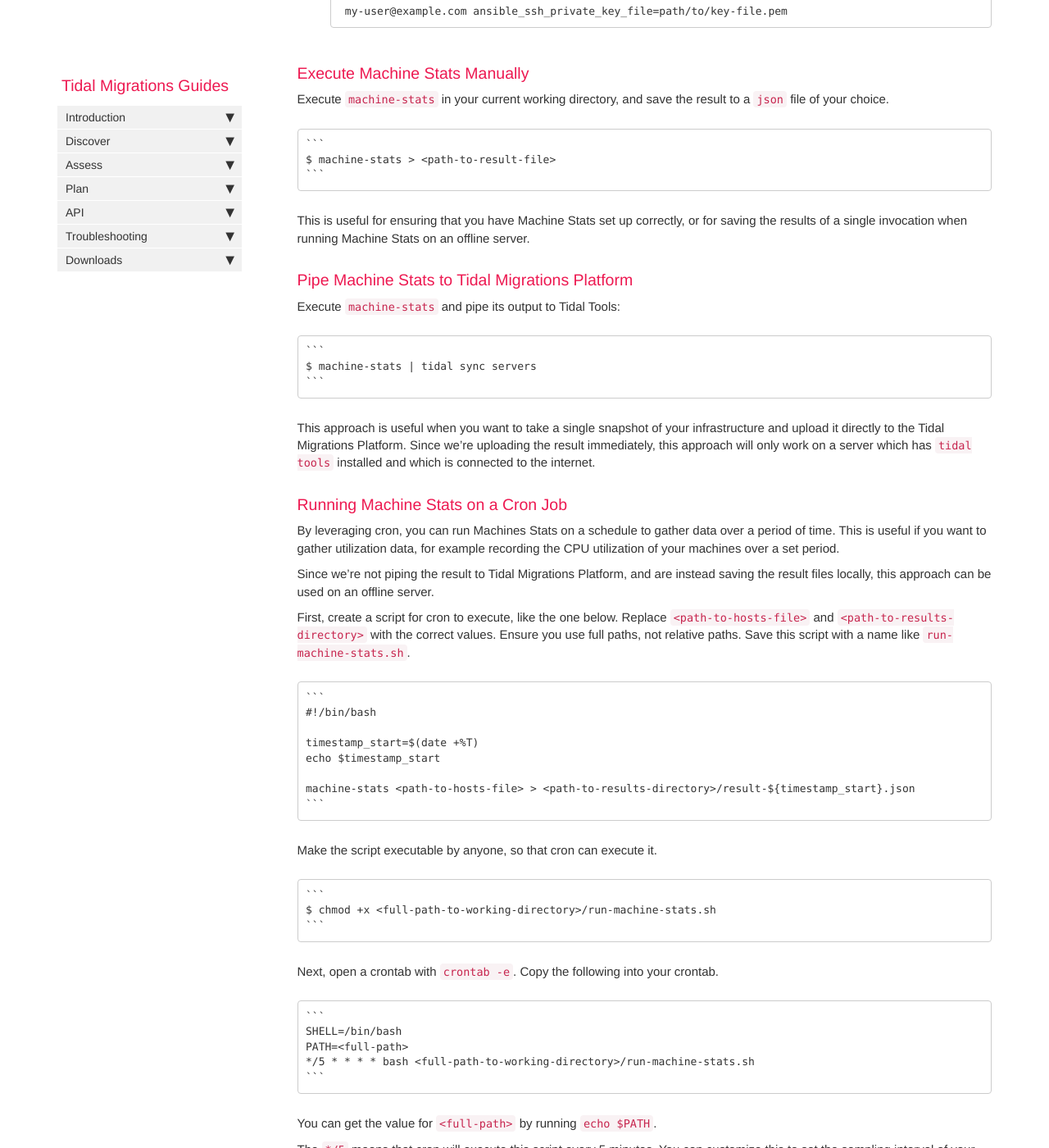
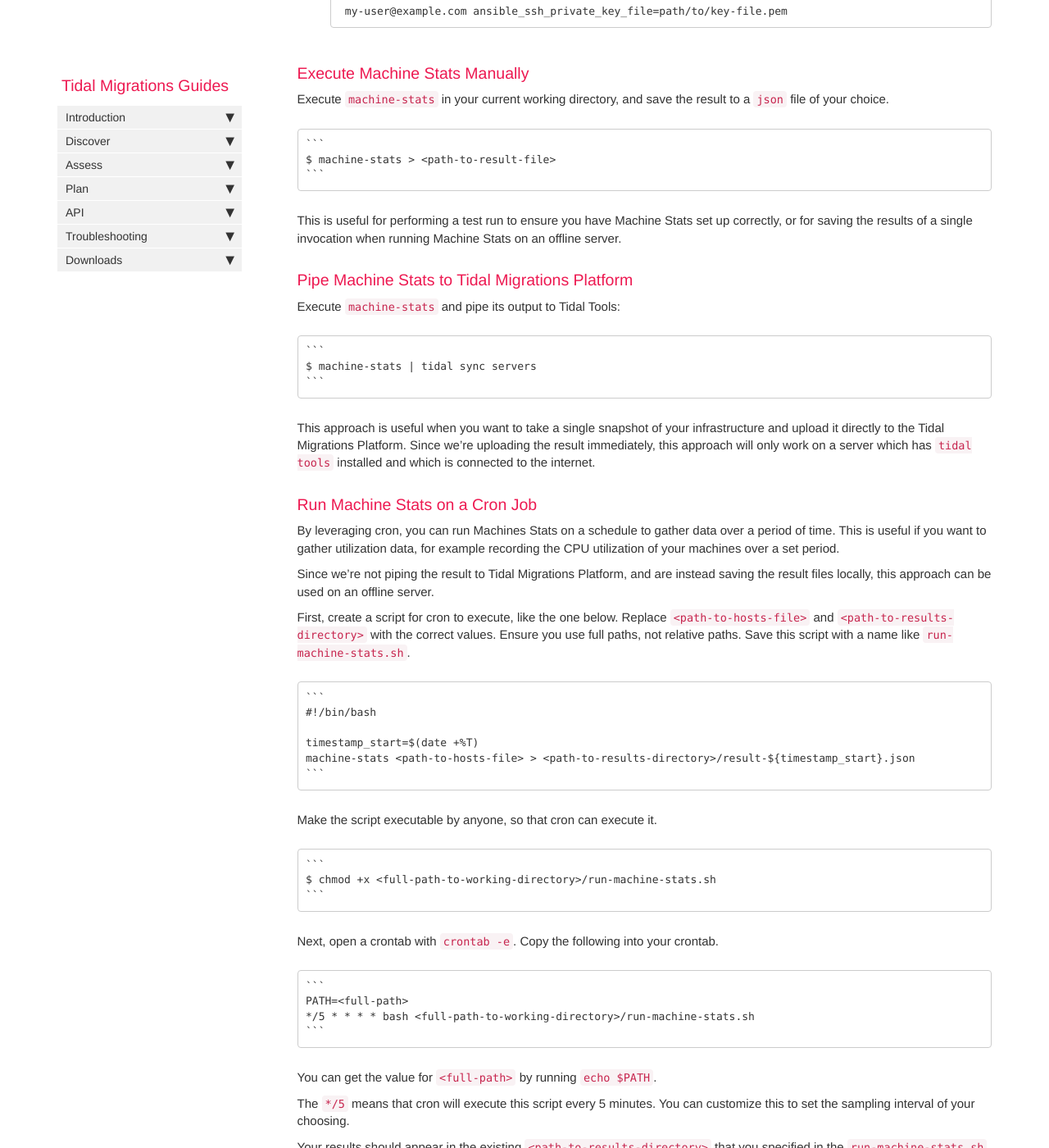
Before and after one commit to tidalmigrations/tidalmigrations.github.io, a Jekyll site: the page built from pages/tidal tools/machine_stats.md, in a window 1280 px wide and 1400 px high, scrolled down 2499 px. Shown: the whole window at 82% size. Built offline with Jekyll 4.4.1, drawn with Linux system fonts in a browser that asks for light colours; nearby versions of some CDN libraries; comment, search, counter and statistics services are not loaded; some of the changed text lies outside the part shown.

Commit message:
Small grammar tweaks, removed uneccessary lines from example scripts

````diff
--- a/pages/tidal tools/machine_stats.md
+++ b/pages/tidal tools/machine_stats.md
@@ -132,7 +132,7 @@ Execute `machine-stats` in your current working directory, and save the result t
     $ machine-stats > <path-to-result-file>
     ```
 
-This is useful for ensuring that you have Machine Stats set up correctly, or for saving the results of a single invocation when running Machine Stats on an offline server.
+This is useful for performing a test run to ensure you have Machine Stats set up correctly, or for saving the results of a single invocation when running Machine Stats on an offline server.
 
 ### Pipe Machine Stats to Tidal Migrations Platform
 
@@ -144,7 +144,7 @@ Execute `machine-stats` and pipe its output to Tidal Tools:
 
 This approach is useful when you want to take a single snapshot of your infrastructure and upload it directly to the Tidal Migrations Platform. Since we're uploading the result immediately, this approach will only work on a server which has `tidal tools` installed and which is connected to the internet.
 
-### Running Machine Stats on a Cron Job
+### Run Machine Stats on a Cron Job
 
 By leveraging cron, you can run Machines Stats on a schedule to gather data over a period of time. This is useful if you want to gather utilization data, for example recording the CPU utilization of your machines over a set period.
 
@@ -156,8 +156,6 @@ First, create a script for cron to execute, like the one below. Replace `<path-t
     #!/bin/bash
 
     timestamp_start=$(date +%T)
-    echo $timestamp_start
-
     machine-stats <path-to-hosts-file> > <path-to-results-directory>/result-${timestamp_start}.json
     ```
 
@@ -170,7 +168,6 @@ Make the script executable by anyone, so that cron can execute it.
 Next, open a crontab with `crontab -e`. Copy the following into your crontab.
 
     ```
-    SHELL=/bin/bash
     PATH=<full-path>
     */5 * * * * bash <full-path-to-working-directory>/run-machine-stats.sh
     ```
````
